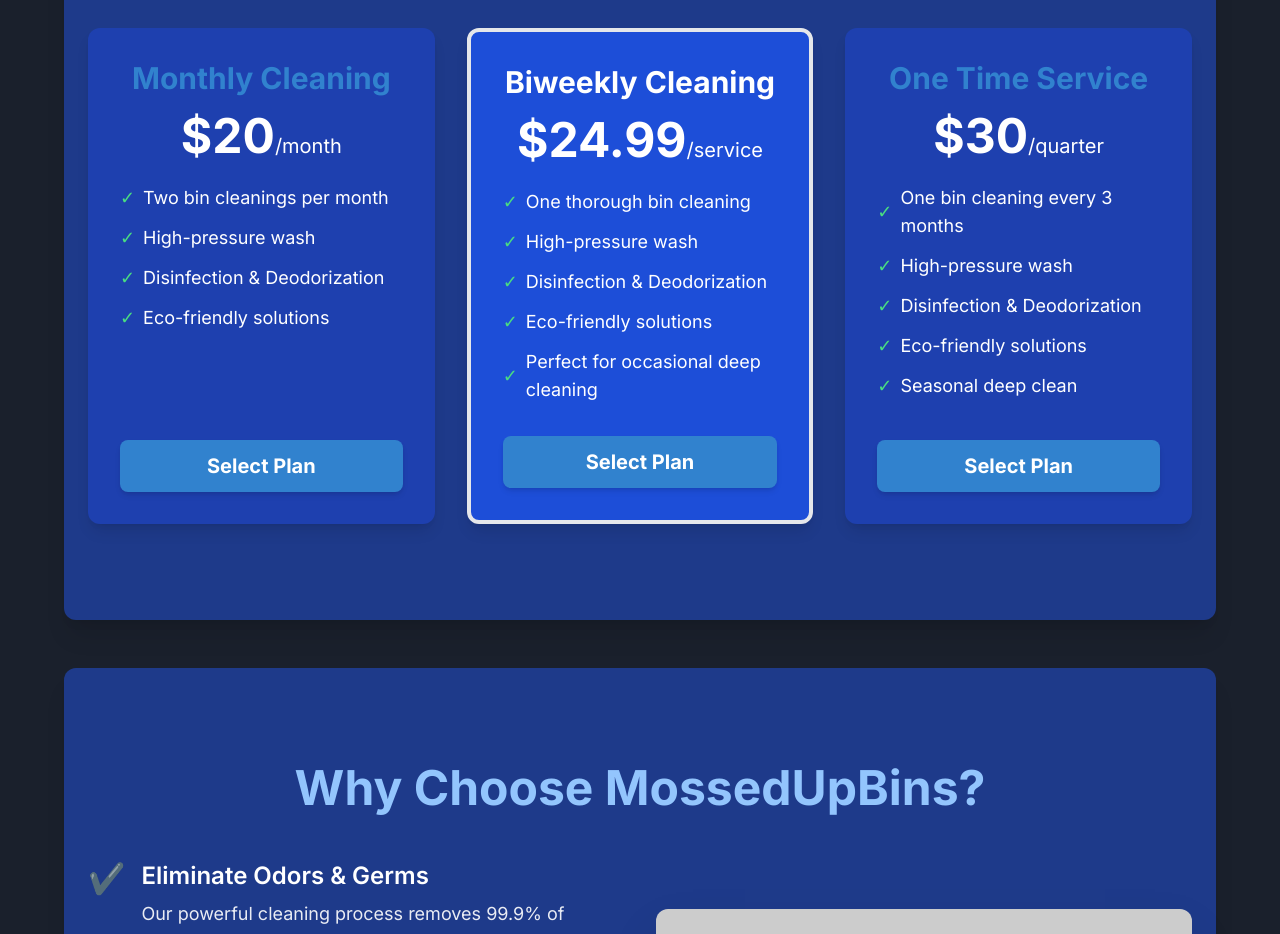
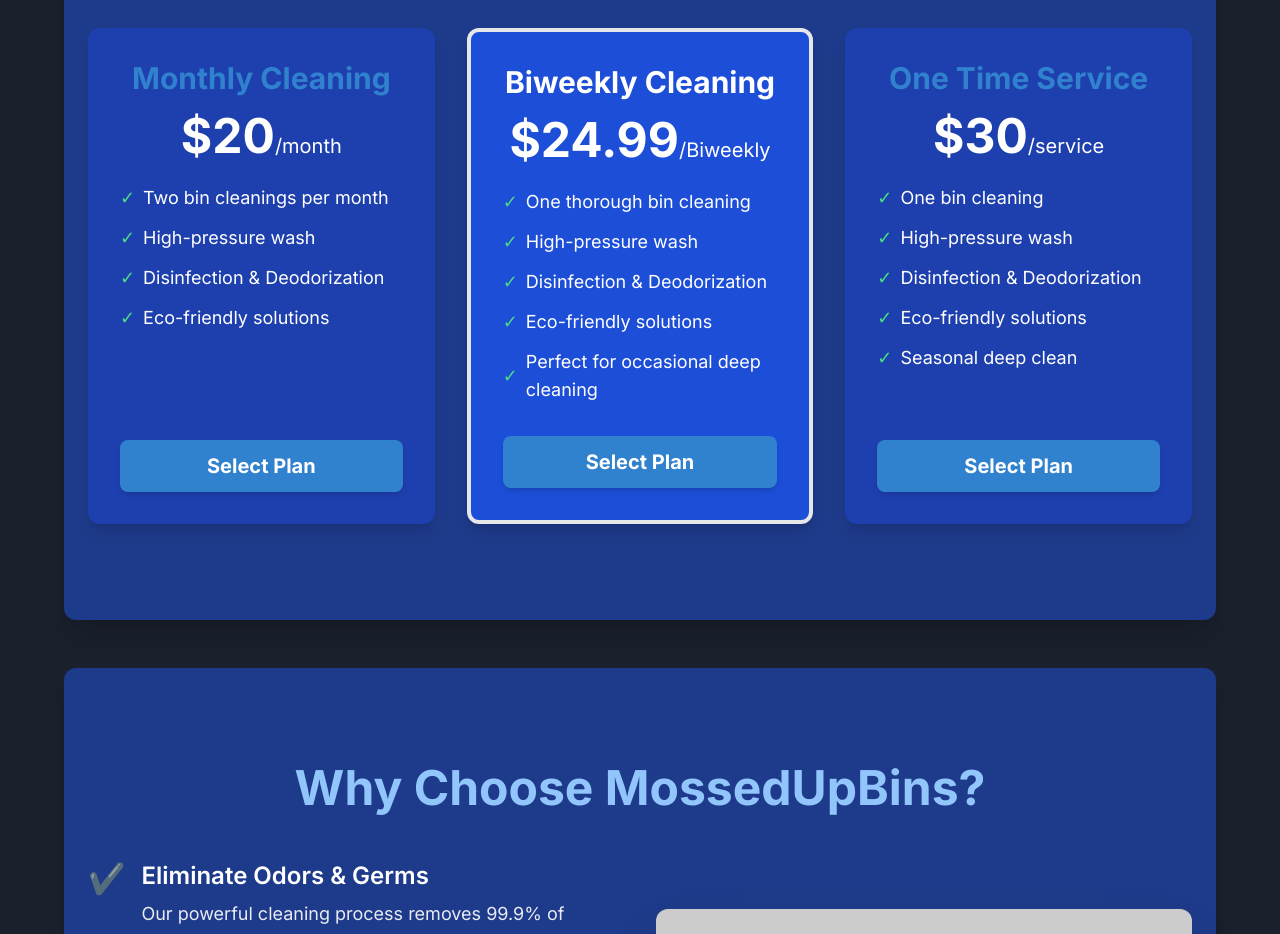
Before and after one commit to tahj2003/MossedUpBins, a plain HTML site: page index.html in a window 1280 px wide. Shown: the part 1480-2414 px from the top of the page. Drawn offline with nearby package versions, Linux system fonts and the light colour scheme; placeholder pictures from the web are drawn by us.

Commit message:
Update index.html

```diff
--- a/index.html
+++ b/index.html
@@ -154,7 +154,7 @@
                     <div class="bg-blue-700 p-8 rounded-xl shadow-lg flex flex-col justify-between transform hover:scale-105 transition duration-300 ease-in-out border-4 border-accent-blue">
                         <div>
                             <h3 class="text-3xl font-bold mb-4 text-white">Biweekly Cleaning</h3>
-                            <p class="text-5xl font-extrabold mb-6">$24.99<span class="text-xl font-normal">/service</span></p>
+                            <p class="text-5xl font-extrabold mb-6">$24.99<span class="text-xl font-normal">/Biweekly</span></p>
                             <ul class="text-lg text-left space-y-3 mb-8">
                                 <li class="flex items-center"><span class="text-green-400 mr-2">✓</span> One thorough bin cleaning</li>
                                 <li class="flex items-center"><span class="text-green-400 mr-2">✓</span> High-pressure wash</li>
@@ -172,9 +172,9 @@
                     <div class="bg-blue-800 p-8 rounded-xl shadow-lg flex flex-col justify-between transform hover:scale-105 transition duration-300 ease-in-out">
                         <div>
                             <h3 class="text-3xl font-bold mb-4 text-accent-blue">One Time Service </h3>
-                            <p class="text-5xl font-extrabold mb-6">$30<span class="text-xl font-normal">/quarter</span></p>
+                            <p class="text-5xl font-extrabold mb-6">$30<span class="text-xl font-normal">/service</span></p>
                             <ul class="text-lg text-left space-y-3 mb-8">
-                                <li class="flex items-center"><span class="text-green-400 mr-2">✓</span> One bin cleaning every 3 months</li>
+                                <li class="flex items-center"><span class="text-green-400 mr-2">✓</span> One bin cleaning </li>
                                 <li class="flex items-center"><span class="text-green-400 mr-2">✓</span> High-pressure wash</li>
                                 <li class="flex items-center"><span class="text-green-400 mr-2">✓</span> Disinfection & Deodorization</li>
                                 <li class="flex items-center"><span class="text-green-400 mr-2">✓</span> Eco-friendly solutions</li>
```
